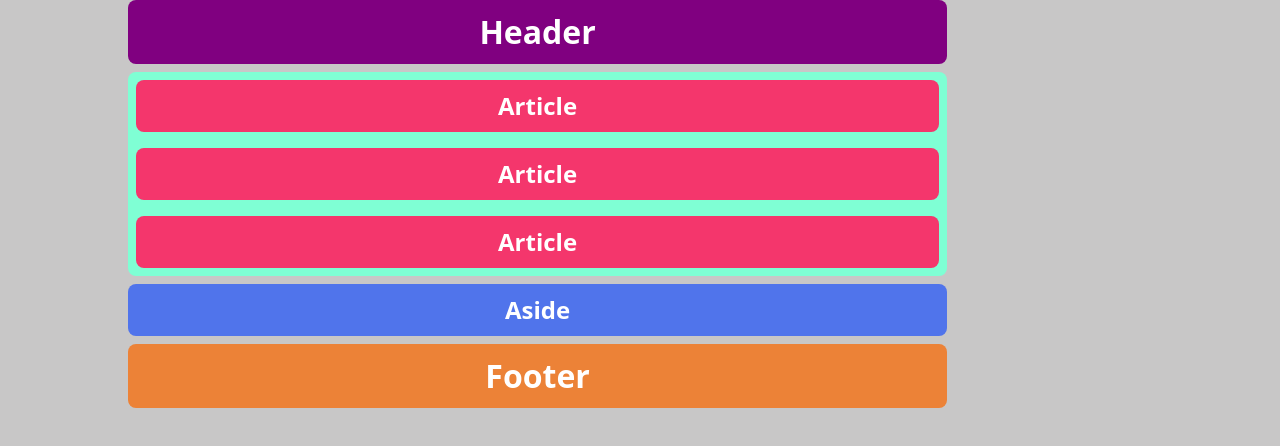
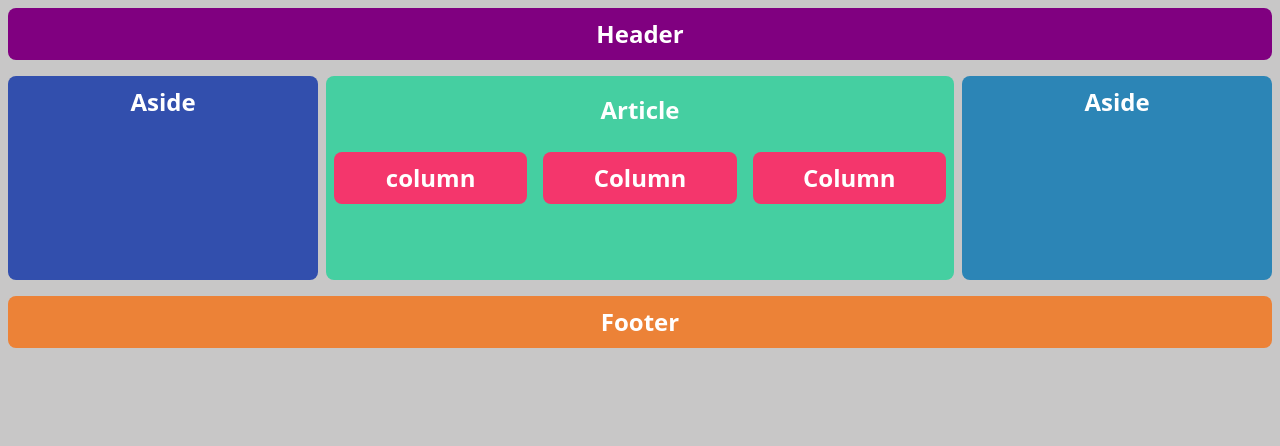
Before and after one commit to rboswellj/grid-wireframe-practice, a plain HTML site: page index.html in a window 1280 px wide. Drawn offline with Linux system fonts and the light colour scheme.

Commit message:
added breakpoints for mobile, small screen and desktop with grid

```diff
--- a/css/style.css
+++ b/css/style.css
@@ -5,26 +5,27 @@ body {
     justify-items: center;
     color: white;
     grid-gap: .5rem;
+    padding: 0 .5rem
 
 }
 .container {
-    min-width: 80%;
     display: grid;
     grid-template-rows: repeat(5, auto);
     align-items: center;
     grid-gap: .5rem;
+    width: 100%;
 }
 header {
     background-color: purple;
     padding: .5rem;
     border-radius: 8px;
-    width: 80%;
+    width: 100%;
 }
 main {
-    background-color: aquamarine;
+    background-color: rgb(69, 207, 161);
     padding: .5rem;
     border-radius: 8px;
-    width: 80%;
+    width: 100%;
     display: grid;
     grid-template-rows: repeat(3, 1fr);
     grid-gap: 1rem;
@@ -38,14 +39,67 @@ article {
     width: 100%;
 }
 aside {
-    background-color: rgb(80, 116, 235);
+    background-color: rgb(50, 79, 173);
     padding: .5rem;
     border-radius: 8px;
-    width: 80%;
+    width: 100%;
 }
 footer {
     background-color: rgb(236, 130, 55);
     padding: .5rem;
     border-radius: 8px;
-    width: 80%;
+    width: 100%;
 }
+
+#aside2 {
+    background-color: rgb(44, 133, 182);
+}
+
+@media screen and (min-width: 480px) {
+    .container {
+        grid-template-columns: repeat(4, 1fr);
+        grid-template-rows: 1fr 3fr 1fr;
+    }
+    header {
+        grid-column: 1 / 5;
+        grid-row: 1 / 2;
+    }
+    #aside1 {
+        grid-column: 1 / 2;
+        grid-row: 2 / 3;
+        height: 100%;
+    }
+    main {
+        grid-column: 2 / 4;
+        grid-row: 2 / 3;
+        grid-template-columns: repeat(3, 1fr);
+        grid-template-rows: repeat(3, 1fr);
+        height: 100%;
+        grid-auto-flow: row;
+    }
+    #aside2 {
+        grid-column: 4 / 5;
+        grid-row: 2 / 3;
+        height: 100%;
+    }
+    footer {
+        grid-column: 1 / 5;
+        grid-row: 3 / 4;
+    }
+
+    main h2 {
+        grid-column: span 3;
+    }
+}
+
+@media screen and (min-width: 480px) and (max-width: 720px) {
+    main {
+        grid-template-columns: repeat(2, 1fr);
+        grid-template-rows: repeat(4, 1fr);
+    }
+    main h2 {
+        grid-column: 1 / 3;
+        grid-row: 1 / 3;
+    }
+
+}
--- a/index.html
+++ b/index.html
@@ -10,24 +10,28 @@
 <body>
     <div class="container">
     <header>
-            <h1>Header</h1>
+            <h2>Header</h2>
         </header>
+    <aside id="aside1">
+        <h2>Aside</h2>
+    </aside>
     <main>
+        <h2>Article</h2>
         <article>
-            <h1>Article</h1>
+            <h2>column</h2>
         </article>
         <article>
-            <h1>Article</h1>
+            <h2>Column</h2>
         </article>
         <article>
-            <h1>Article</h1>
+            <h2>Column</h2>
         </article>
     </main>
-    <aside>
-        <h1>Aside</h1>
+    <aside id="aside2">
+        <h2>Aside</h2>
     </aside>
     <footer>
-        <h1>Footer</h1>
+        <h2>Footer</h2>
     </footer>
     </div>
 </body>
```
Also changed, not shown: desktop-wireframe.png (added).
